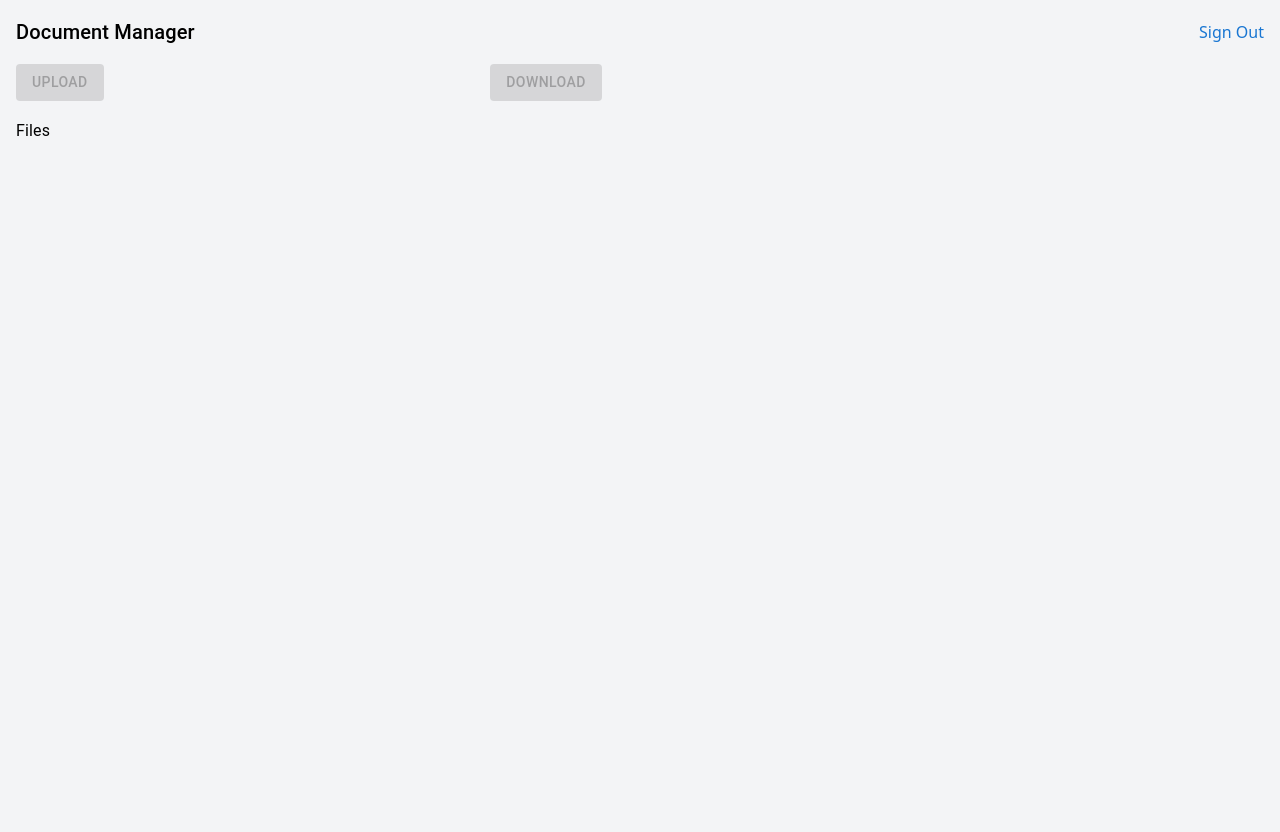
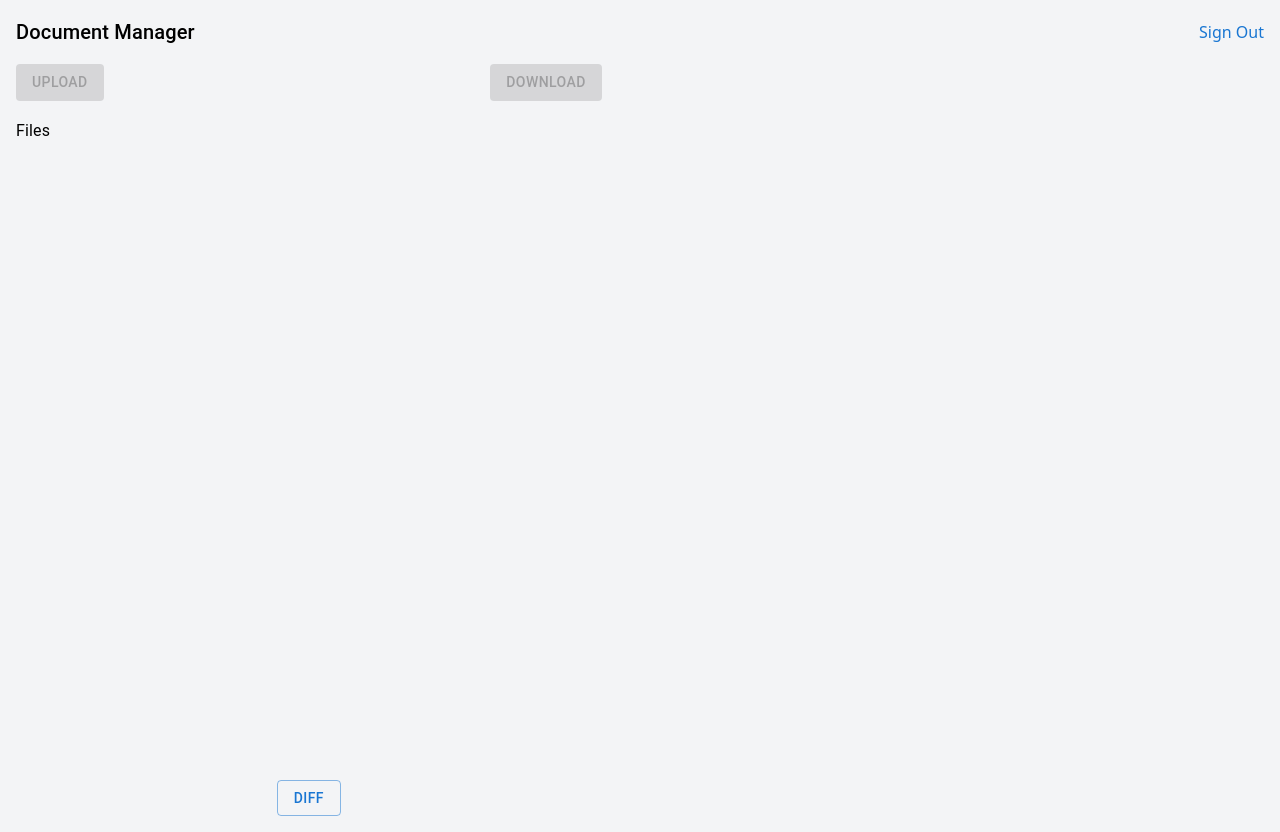
Before and after one commit to savos/document-manager-assessment, a React (Vite) app in the folder client/doc-manager/: page /documents in a window 1280 px wide. Built offline with nearby package versions, Linux system fonts and the light colour scheme; sample sign-in values are in the browser's storage.

Commit message:
Add diff button below files list

```diff
--- a/client/doc-manager/src/pages/DocumentManager.tsx
+++ b/client/doc-manager/src/pages/DocumentManager.tsx
@@ -88,6 +88,9 @@ export default function DocumentManager() {
               ))}
             </List>
           </Box>
+          <Box mt={2} display="flex" justifyContent="center">
+            <Button variant="outlined">Diff</Button>
+          </Box>
         </Box>
       </Box>
     </Box>
```
